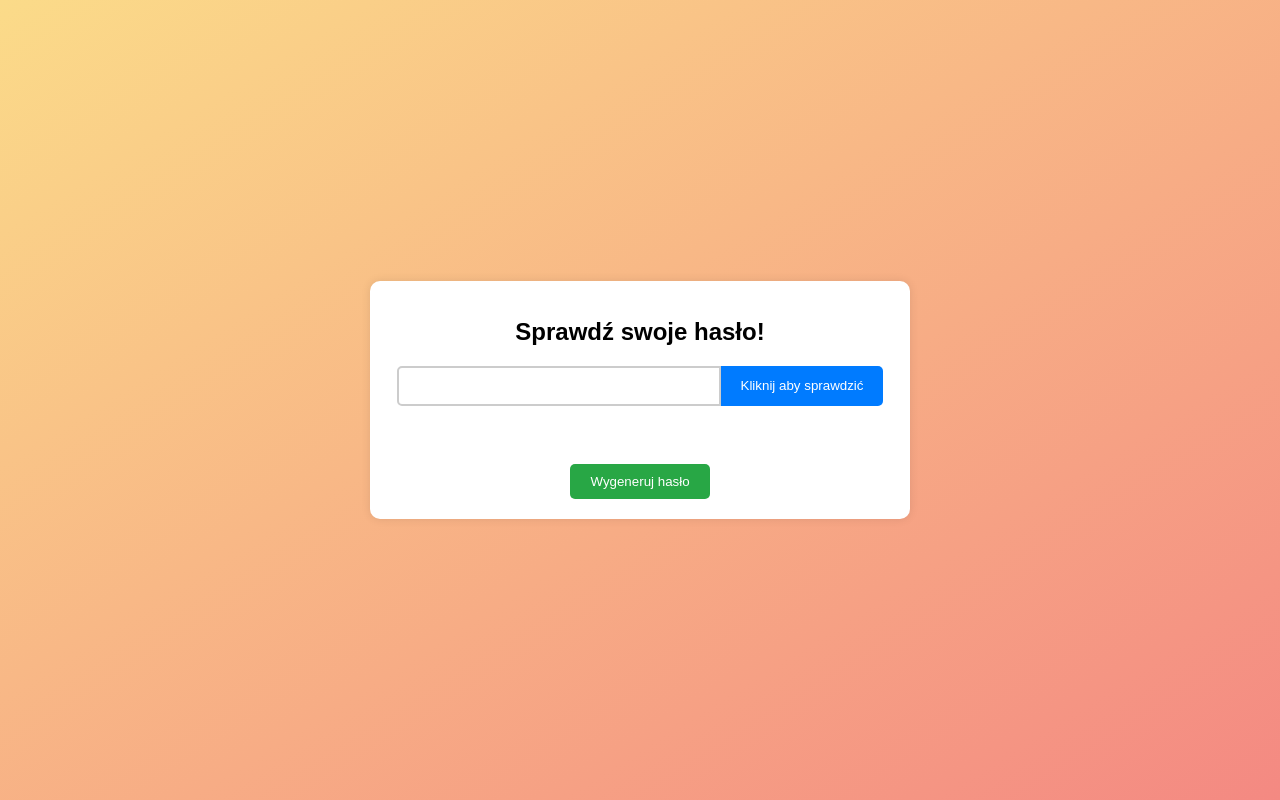
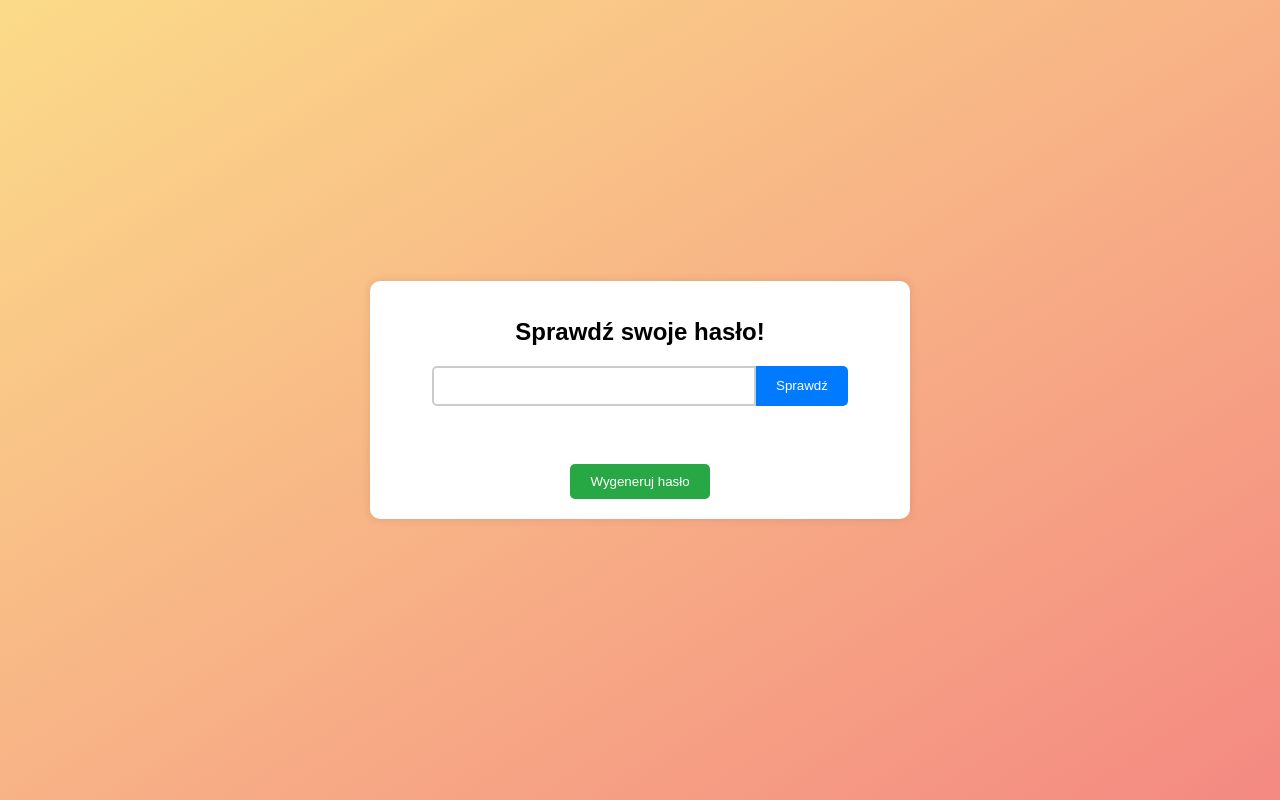
Before and after one commit to MasnyPen/checkPass, a plain HTML site: page index.html in a window 1280 px wide. Drawn offline with Linux system fonts and the light colour scheme.

Commit message:
Update index.html

```diff
--- a/index.html
+++ b/index.html
@@ -16,7 +16,7 @@
         <h1>Sprawdź swoje hasło!</h1>
         <div class="form-container">
             <input type="text" class="inpucik">
-            <button class="btn">Kliknij aby sprawdzić</button>
+            <button class="btn">Sprawdź</button>
         </div>
         <p>
         <div id="divek"></div>
```
